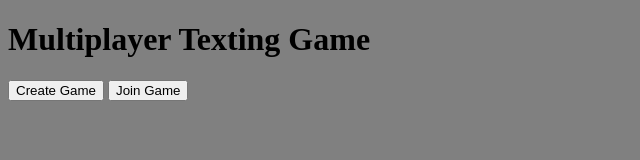
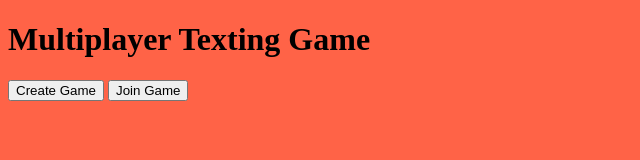
Before and after one commit to ruxy1212/hangmanjs, a plain HTML site: page multi/index.html in a window 1280 px wide. Shown: the whole page, without its empty margins (0-640 px from the left). Drawn offline with Linux system fonts and the light colour scheme.

Commit message:
Update index.html

```diff
--- a/multi/index.html
+++ b/multi/index.html
@@ -1,11 +1,9 @@
 <!DOCTYPE html>
 <html>
 <head>
-  <!-- Add your Firebase SDK script tag here
-    <script src="https://www.gstatic.com/firebasejs/9.1.0/firebase-app.js"></script>
-    <script src="https://www.gstatic.com/firebasejs/9.1.0/firebase-database.js"></script> -->
+    <title>Multi Game</title>
 </head>
-<body style="background:grey;">
+<body style="background:tomato;">
   <h1>Multiplayer Texting Game</h1>
   <div id="mainContainer">
     <button id="createGameBtn">Create Game</button>
```
